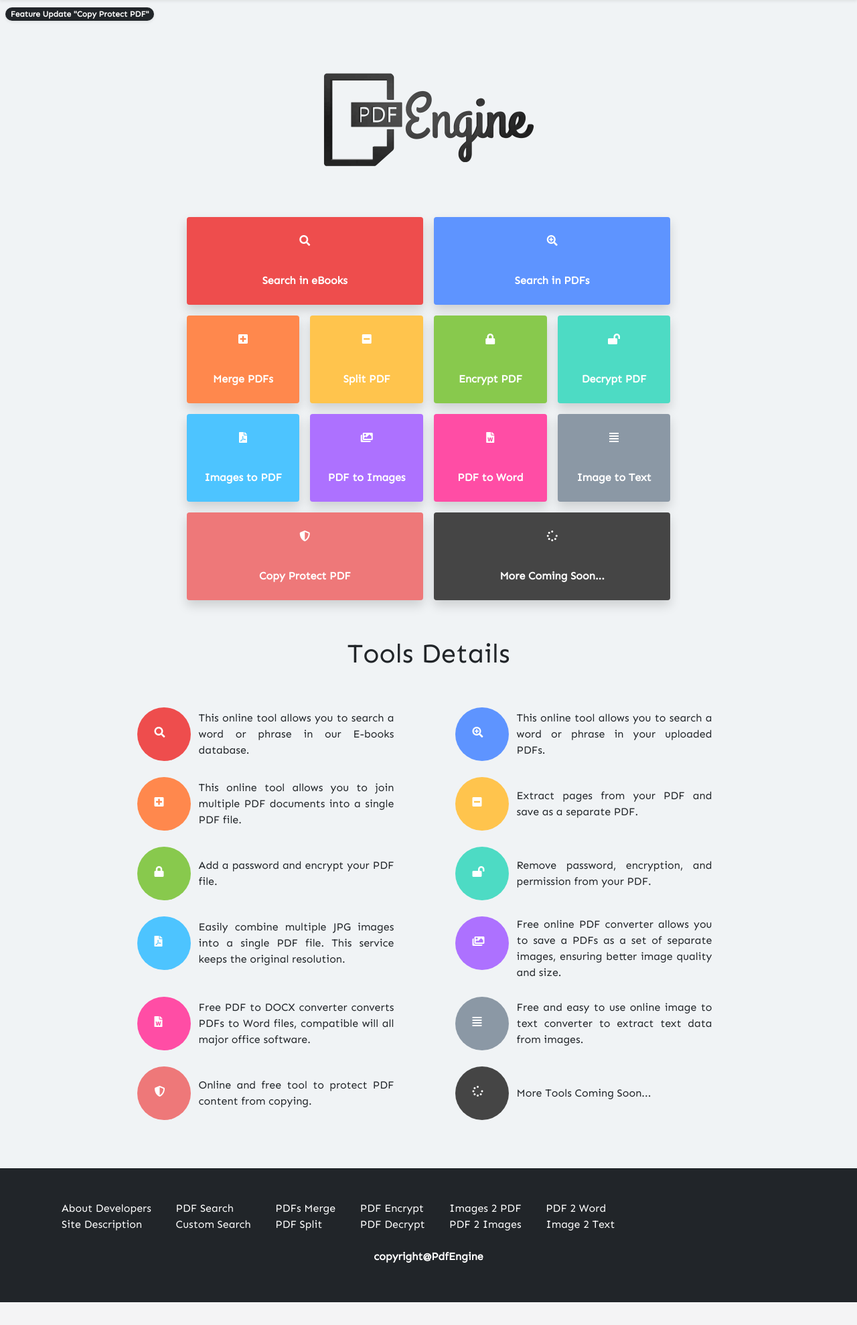
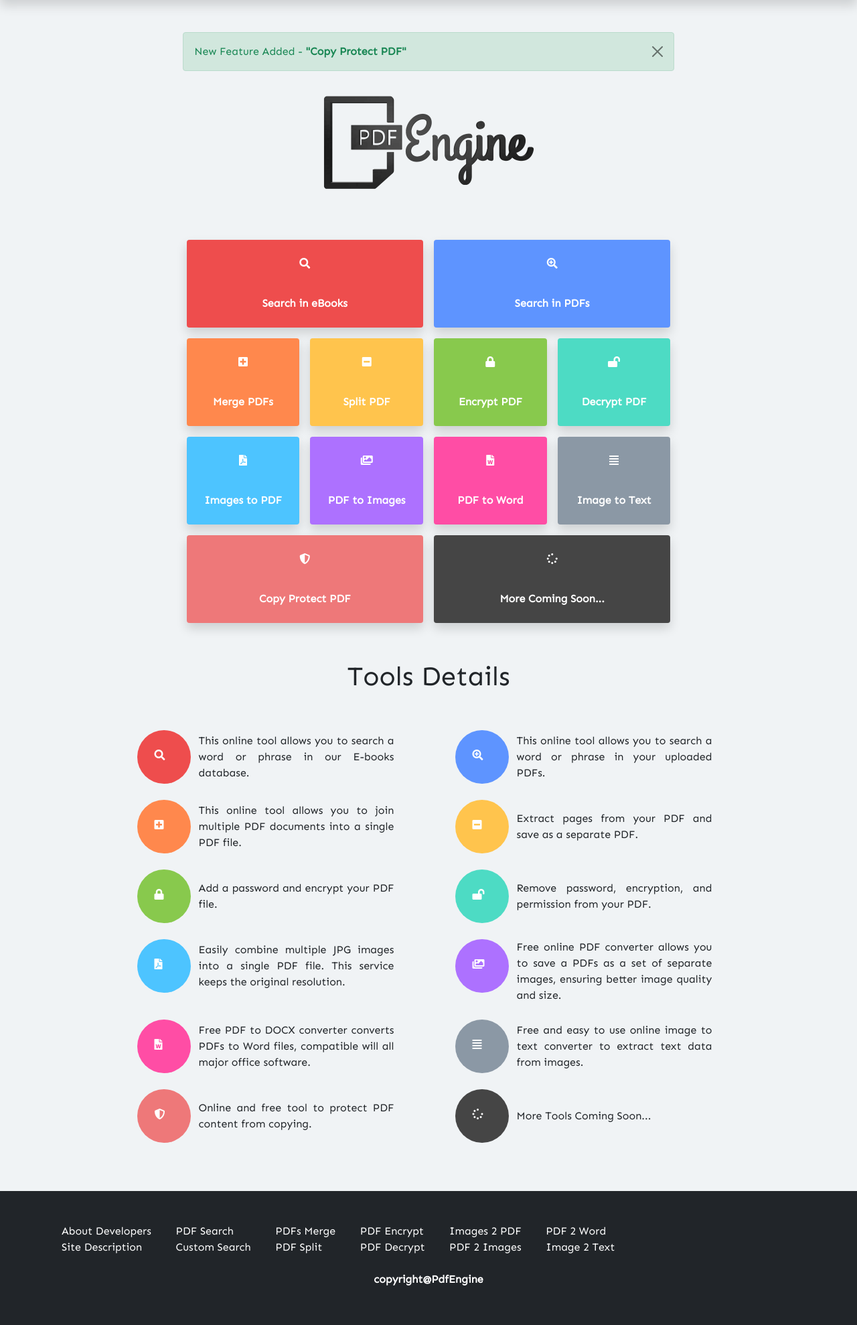
Before and after one commit to abhijeets1/PDFEngine, a Django app: page / in a window 1280 px wide. Shown: the part 72-2050 px from the top of the page at 67% size. Before the commit the page ends 2016 px from the top, so only its background shows below. Run offline with Django 3.2, Linux system fonts and the light colour scheme; some libraries are stand-ins or nearby versions.

Commit message:
Removed badge, added dismissable alert.

```diff
--- a/core/templates/core/base.html
+++ b/core/templates/core/base.html
@@ -3,27 +3,25 @@
 <html lang="en">
 	<head>
 		<meta charset="UTF-8">
-    <meta name="viewport" content="width=device-width, initial-scale=0.8">
-    <meta http-equiv="X-UA-Compatible" content="ie=edge">
-    <link rel="icon" href="{% static 'core/images/favicon.ico' %}">
-
+		<meta name="viewport" content="width=device-width, initial-scale=0.8">
+		<meta http-equiv="X-UA-Compatible" content="ie=edge">
 		<title>PDF Engine</title>
-
+		<!-- Favicon -->
+		<link rel="icon" href="{% static 'core/images/favicon.ico' %}">
 		<!-- CSS -->
 		<link rel="stylesheet" type="text/css" href="{% static 'core/css/style.css' %}">
 		<link rel="stylesheet" type="text/css" href="{% static 'core/css/bootstrap.css' %}">
 		<link rel="stylesheet" type="text/css" href="{% static 'core/css/fontawesome.css' %}">
-
 		<!-- JS -->
 		<script type="text/javascript" src="{% static 'core/js/jquery.js' %}"></script>
 		<script type="text/javascript" src="{% static 'core/js/popper.js' %}"></script>
 		<script type="text/javascript" src="{% static 'core/js/bootstrap.js' %}"></script>
 		<script type="text/javascript" src="{% static 'core/js/fontawesome.js' %}"></script>
-
 		<!-- Google Fonts -->
 		<link rel="preconnect" href="https://fonts.gstatic.com">
-		<link href="https://fonts.googleapis.com/css2?family=Sen&display=swap" rel="stylesheet">
+		<link rel="stylesheet" type="text/css" href="https://fonts.googleapis.com/css2?family=Sen&display=swap" rel="stylesheet">
 	</head>
+
 	<body class="p-0 container-fluid bg-transparent">
 		{% include 'core/header.html' %}
 		{% block content %}{% endblock %}
--- a/core/templates/core/header.html
+++ b/core/templates/core/header.html
@@ -1,4 +1,4 @@
-<nav class="navbar navbar-expand-lg navbar-dark bg-dark shadow-sm p-3">
+<nav class="navbar navbar-expand-lg navbar-dark bg-dark shadow p-3">
 	<div class="container-fluid">
 		<a class="navbar-brand" href="{% url 'index' %}"><b>PDF ENGINE</b></a>
 		<button class="navbar-toggler" type="button" data-bs-toggle="collapse" data-bs-target="#navbarNavDropdown" aria-controls="navbarNavDropdown" aria-expanded="false" aria-label="Toggle navigation">
@@ -22,6 +22,3 @@
 		</div>
 	</div>
 </nav>
-<div class="container-fluid p-2">
-	<span class="badge rounded-pill bg-dark shadow-sm"><a class="atag-w" href="#newfeature"><b>Feature Update "Copy Protect PDF"</b></a></span>
-</div>
--- a/core/templates/core/index.html
+++ b/core/templates/core/index.html
@@ -1,7 +1,15 @@
 {% extends 'core/base.html' %}
 {% load static %}
 {% block content %}
-	<div class="text-center mt-5">
+	<div class="container mt-5">
+		<div class="row justify-content-center mx-1 px-1">
+			<div class="col-lg-8 alert alert-success alert-dismissible fade show mx-2" role="alert">
+				<a href="#newfeature" class="text-decoration-none text-success">New Feature Added - <strong>"Copy Protect PDF"</strong></a>
+				<button type="button" class="btn-close" data-bs-dismiss="alert" aria-label="Close"></button>
+			</div>
+		</div>
+	</div>
+	<div class="text-center">
 		<img class="logo" src="{% static 'core/images/logo.png' %}">
 	</div>
 	<div class="container mt-5">
```
